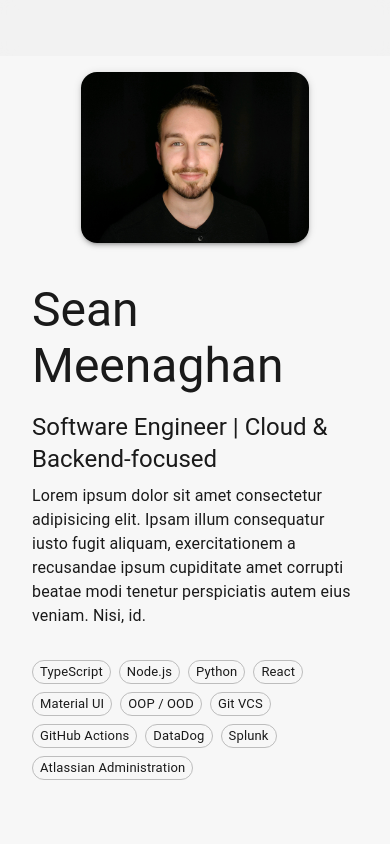
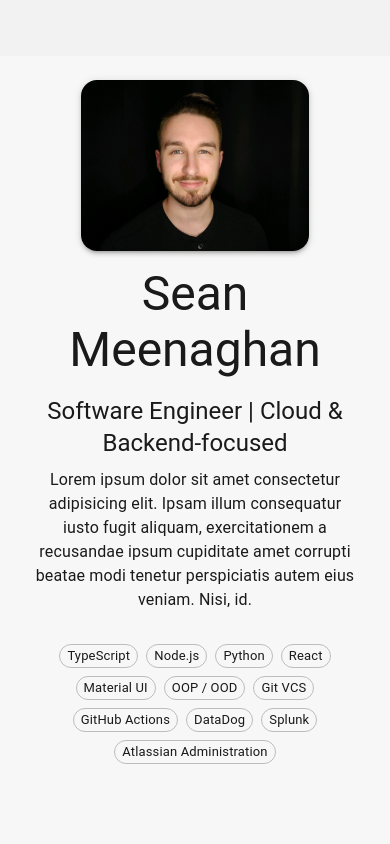
Before and after one commit to s-meenaghan7/homepage, a React (Vite) app: page / in a window 390 px wide. Shown: the top 844 px of the page. Built offline with nearby package versions, Linux system fonts and the light colour scheme; some icons are missing.

Commit message:
feat: IntroSection text content responsiveness: centers on md screens and below

```diff
--- a/src/components/IntroSection.tsx
+++ b/src/components/IntroSection.tsx
@@ -9,6 +9,7 @@ import useMediaQuery from "@mui/material/useMediaQuery"
 export default function IntroSection() {
   const theme = useTheme()
   const isSmallScreen = useMediaQuery(theme.breakpoints.down("md"))
+  const isMediumScreen = useMediaQuery(theme.breakpoints.down("lg"))
 
   return (
     <Box
@@ -25,18 +26,18 @@ export default function IntroSection() {
     >
       <Grid
         container
-        spacing={4}
+        spacing={1}
         alignItems="center"
         justifyItems="center"
         justifyContent="center"
         direction={{ xs: "column-reverse", lg: "row" }}
-        sx={{ pt: 1 }}
       >
         {/* LEFT: Content */}
         <Grid sx={{ maxWidth: 600 }}>
           <Typography
             variant={isSmallScreen ? "h3" : "h2"}
             gutterBottom
+            align={isMediumScreen ? "center" : "left"}
           >
             Sean Meenaghan
           </Typography>
@@ -44,6 +45,7 @@ export default function IntroSection() {
           <Typography
             variant="h5"
             gutterBottom
+            align={isMediumScreen ? "center" : "left"}
           >
             Software Engineer | Cloud & Backend-focused
           </Typography>
@@ -51,6 +53,7 @@ export default function IntroSection() {
           <Typography
             variant="body1"
             sx={{ maxWidth: 600, mb: 4 }}
+            align={isMediumScreen ? "center" : "left"}
           >
             Lorem ipsum dolor sit amet consectetur adipisicing elit. Ipsam illum
             consequatur iusto fugit aliquam, exercitationem a recusandae ipsum
@@ -61,6 +64,7 @@ export default function IntroSection() {
           {/* Tech summary */}
           <Box>
             <Stack
+              justifyContent={isMediumScreen ? "center" : "left"}
               direction="row"
               flexWrap="wrap"
               gap={1}
```
